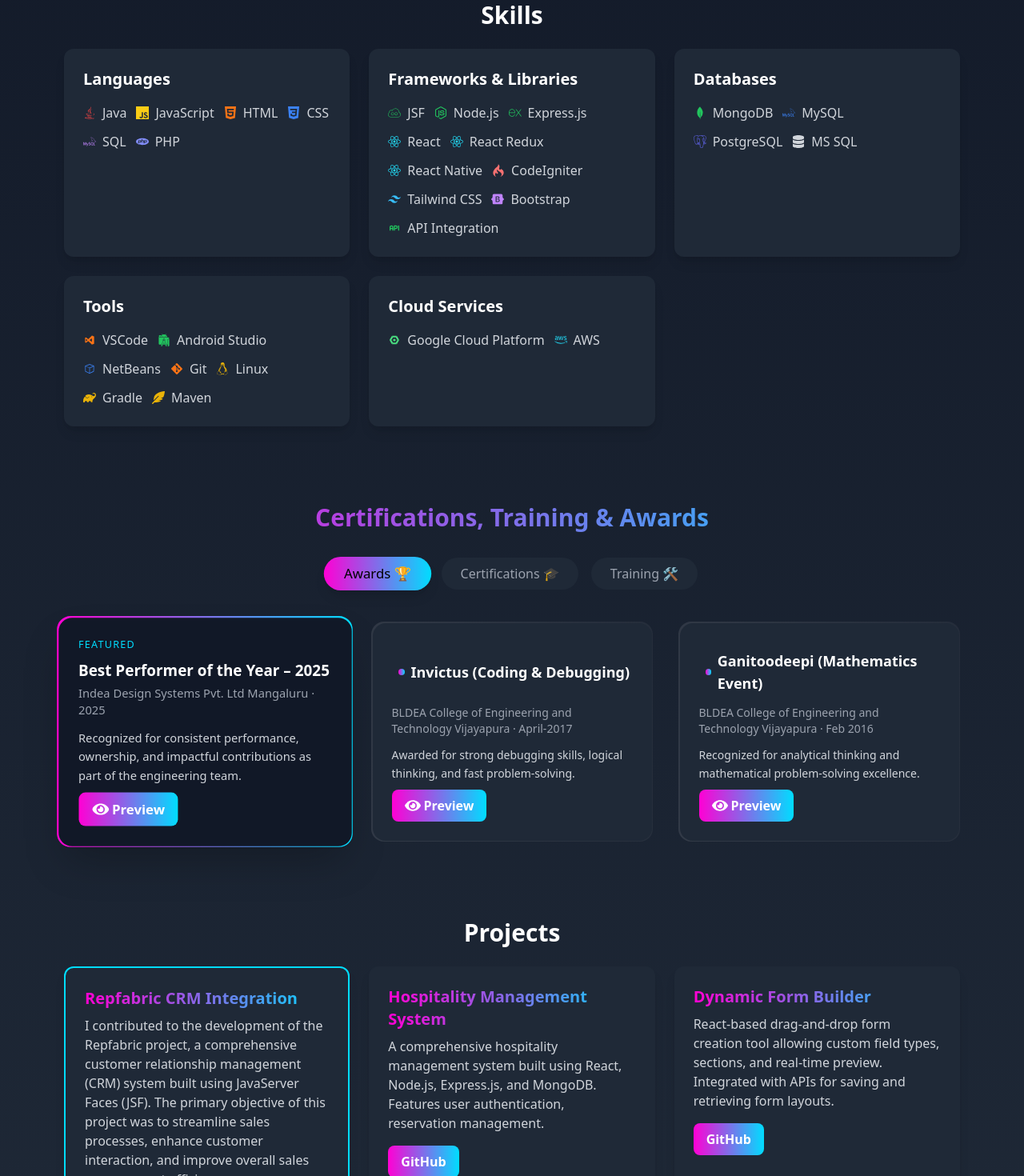
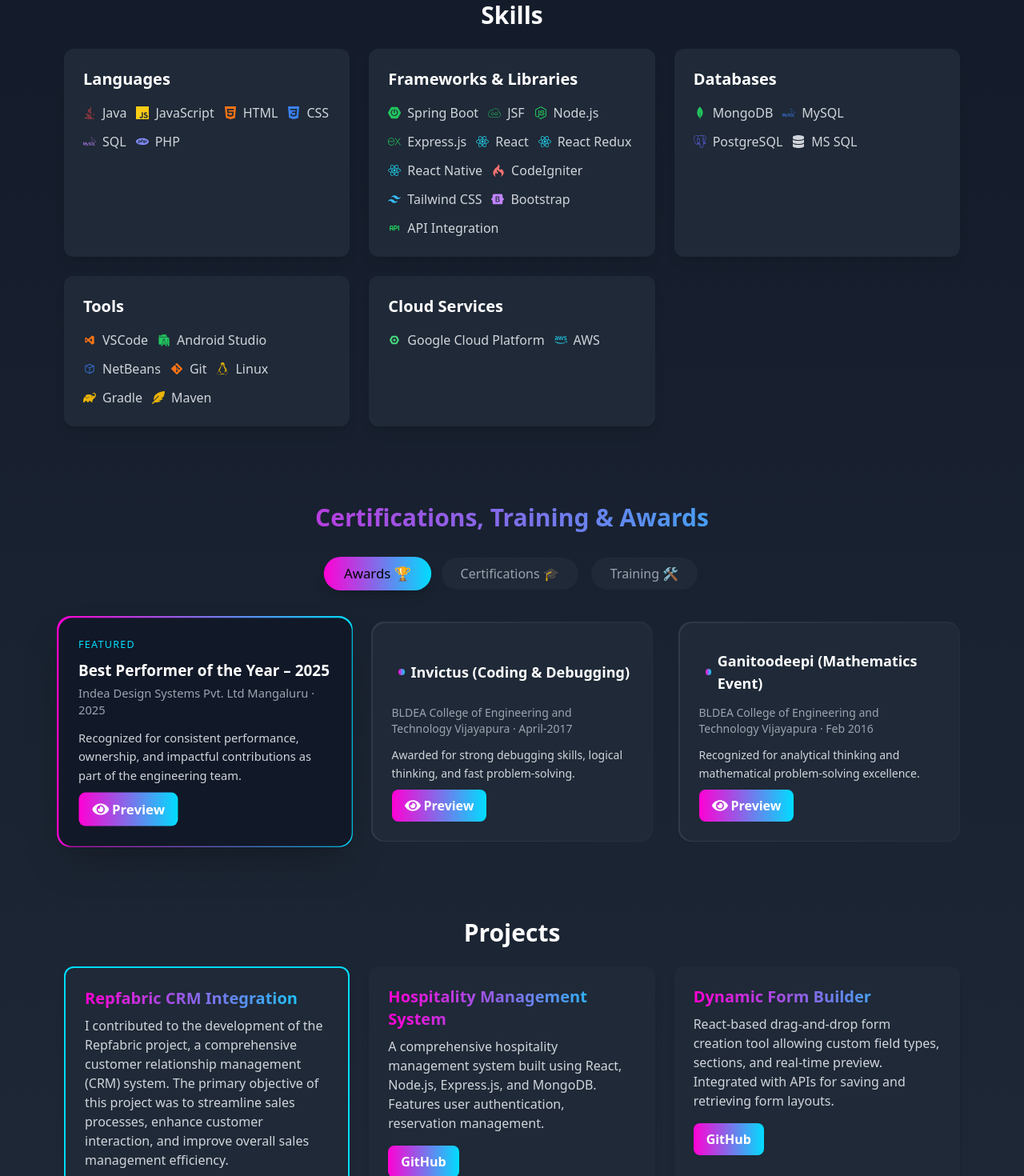
Before and after one commit to Mohammed-Sameer-Inamdar/portfolio, a React (Vite) app: page / in a window 1280 px wide. Shown: the part 480-1950 px from the top of the page at 80% size. Built offline with nearby package versions, Linux system fonts and the light colour scheme.

Commit message:
Added spring boot in frame works.

```diff
--- a/src/profileData.jsx
+++ b/src/profileData.jsx
@@ -11,7 +11,8 @@ import {
     SiJsfiddle,
     SiExpress,
     SiAndroidstudio,
-    SiGradle
+    SiGradle,
+    SiSpringboot
 } from "react-icons/si";
 import { TbApi } from "react-icons/tb";
 import { DiGoogleCloudPlatform, DiNetbeans, DiVisualstudio } from "react-icons/di";
@@ -60,6 +61,7 @@ const PortfolioData = {
         {
             title: "Frameworks & Libraries",
             items: [
+                { icon: <SiSpringboot className="text-green-500" />, name: "Spring Boot" },
                 { icon: <SiJsfiddle className="text-green-500" />, name: "JSF" },
                 { icon: <FaNodeJs className="text-green-500" />, name: "Node.js" },
                 { icon: <SiExpress className="text-green-500" />, name: "Express.js" },
@@ -185,7 +187,7 @@ const PortfolioData = {
     projects: [
         {
             title: "Repfabric CRM Integration",
-            description: "I contributed to the development of the Repfabric project, a comprehensive customer relationship management (CRM) system built using JavaServer Faces (JSF). The primary objective of this project was to streamline sales processes, enhance customer interaction, and improve overall sales management efficiency.",
+            description: "I contributed to the development of the Repfabric project, a comprehensive customer relationship management (CRM) system. The primary objective of this project was to streamline sales processes, enhance customer interaction, and improve overall sales management efficiency.",
             github: null,
             demo: "https://repfabric.com",
             featured: true
@@ -232,7 +234,7 @@ const PortfolioData = {
         {
             type: "experience",
             title: "Senior Software Developer",
-            company: "Indea Design Systems Pvt. Ltd",
+            company: "Indea Design Systems Pvt. Ltd Mangalore",
             period: "Apr 2021 – Present",
             description:
                 "Collaborated on CRM and hospitality projects using JSF, React, and Node.js. Focused on performance optimization, API integration, and scalable solutions."
```
Also changed, not shown: 1 other file (tests, documents, lock files or other folders).
